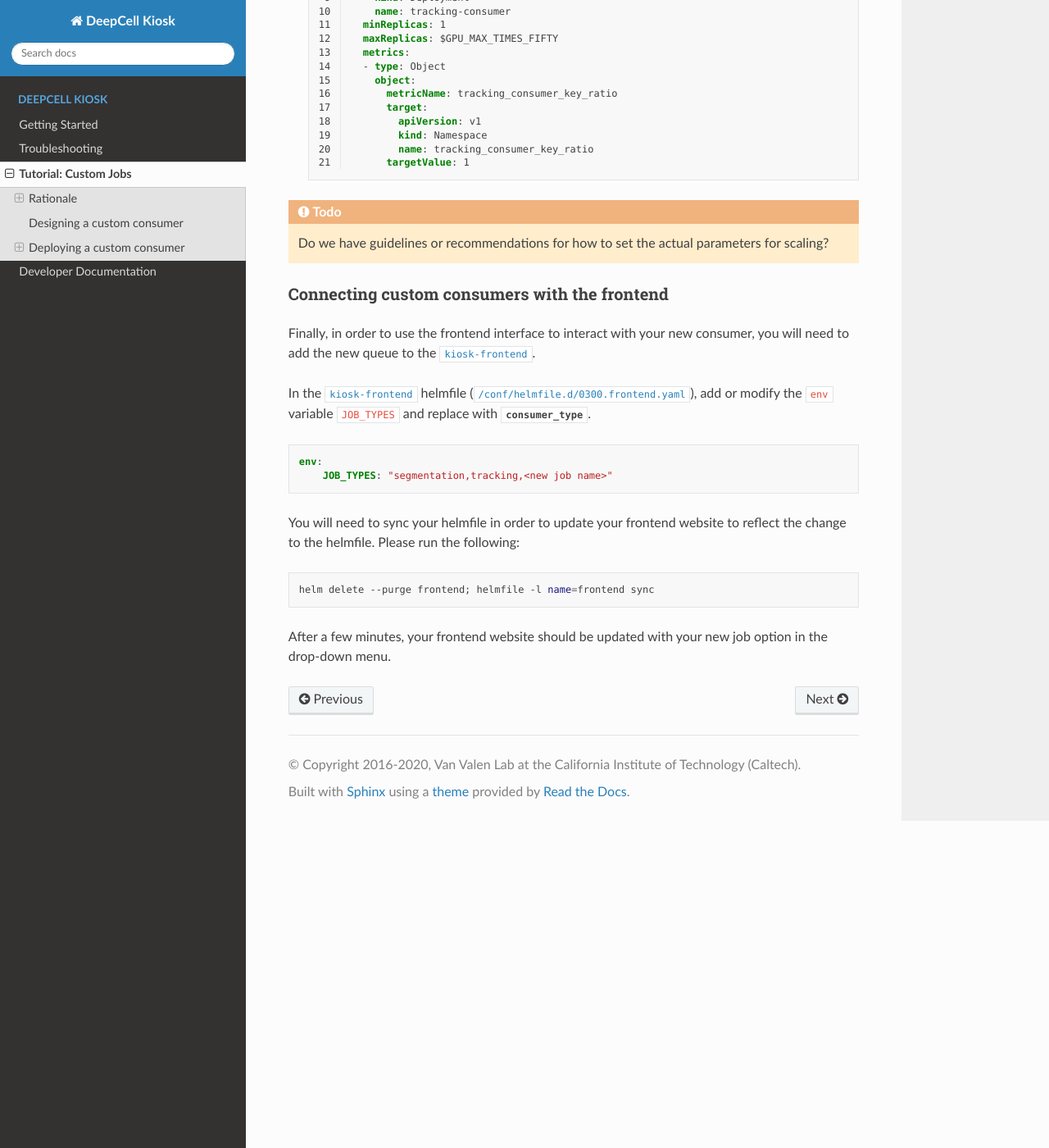
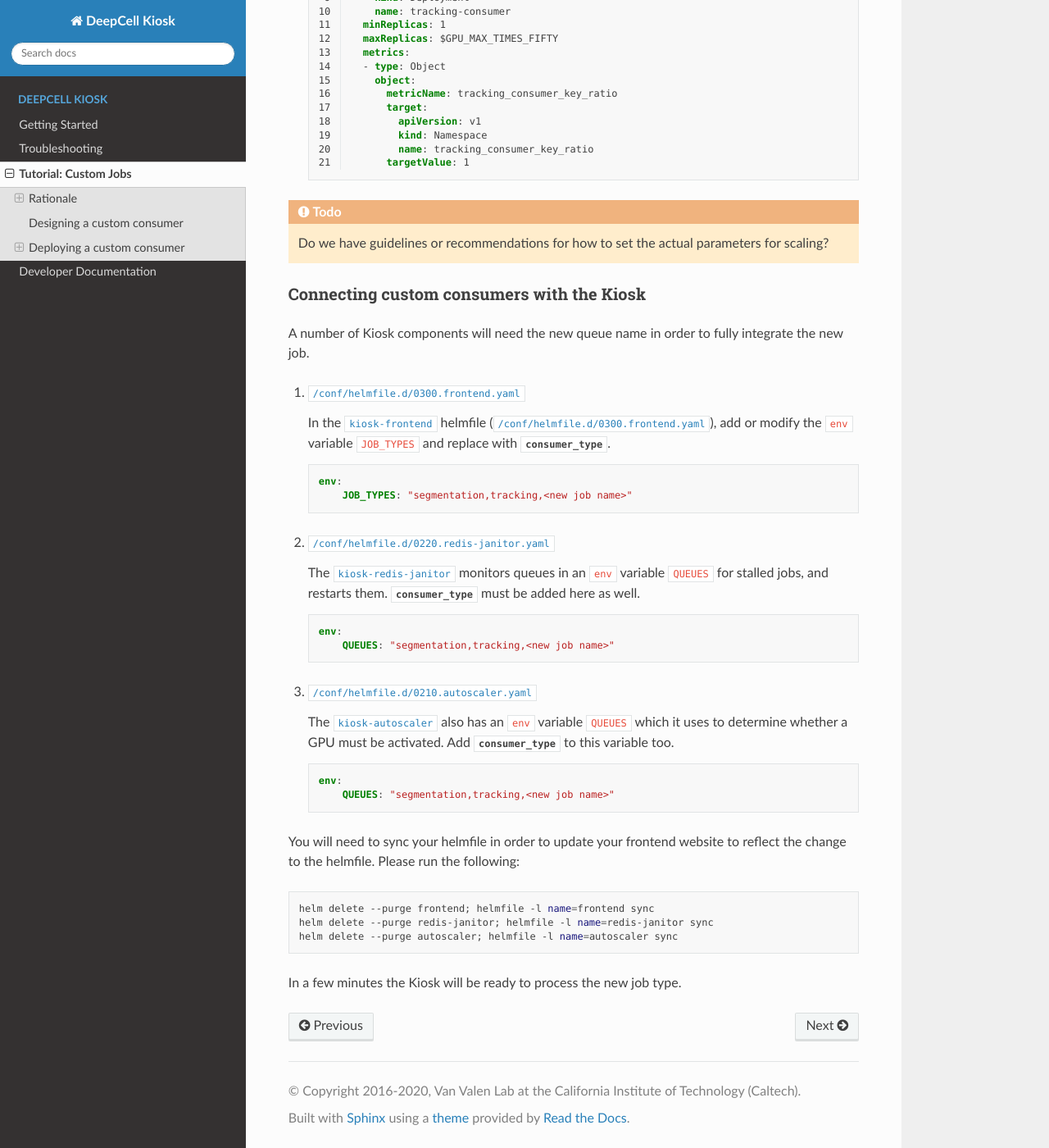
Before and after one commit to vanvalenlab/kiosk-console, a Sphinx documentation site: the page built from docs/source/CUSTOM-JOB.rst, in a window 1280 px wide and 1400 px high, scrolled down 3291 px. Shown: the whole window at 82% size. Built offline with Sphinx 7.4.7 and the Read the Docs theme 2.0.0, drawn with Linux system fonts in a browser that asks for light colours.

Commit message:
Include autoscaler and redis-janitor in new-queue workflow (#276)
* include autoscaler and redis-janitor in edits that must be made for integration with the Kiosk.

```diff
--- a/docs/source/CUSTOM-JOB.rst
+++ b/docs/source/CUSTOM-JOB.rst
@@ -286,25 +286,47 @@ Generally, the consumer for each Redis queue is scaled relative to the amount of
 
     <tt><a href="https://github.com/vanvalenlab/kiosk/blob/master/conf/patches/redis-exporter-script.yaml">/conf/patches/redis-exporter-script.yaml</a></tt>
 
-Connecting custom consumers with the frontend
-^^^^^^^^^^^^^^^^^^^^^^^^^^^^^^^^^^^^^^^^^^^^^
+Connecting custom consumers with the Kiosk
+^^^^^^^^^^^^^^^^^^^^^^^^^^^^^^^^^^^^^^^^^^
 
-Finally, in order to use the frontend interface to interact with your new consumer, you will need to add the new queue to the |kiosk-frontend|.
+A number of Kiosk components will need the new queue name in order to fully integrate the new job.
 
-In the |kiosk-frontend| helmfile (|frontend.yaml|), add or modify the ``env`` variable ``JOB_TYPES`` and replace with :data:`consumer_type`.
+1. |frontend.yaml|
 
-.. code-block:: yaml
+   In the |kiosk-frontend| helmfile (|frontend.yaml|), add or modify the ``env`` variable ``JOB_TYPES`` and replace with :data:`consumer_type`.
 
-    env:
-        JOB_TYPES: "segmentation,tracking,<new job name>"
+   .. code-block:: yaml
+
+       env:
+           JOB_TYPES: "segmentation,tracking,<new job name>"
+
+2. |redis-janitor.yaml|
+
+   The |kiosk-redis-janitor| monitors queues in an ``env`` variable ``QUEUES`` for stalled jobs, and restarts them. :data:`consumer_type` must be added here as well.
+
+   .. code-block:: yaml
+
+       env:
+           QUEUES: "segmentation,tracking,<new job name>"
+
+3. |autoscaler.yaml|
+
+   The |kiosk-autoscaler| also has an ``env`` variable ``QUEUES`` which it uses to determine whether a GPU must be activated. Add :data:`consumer_type` to this variable too.
+
+   .. code-block:: yaml
+
+      env:
+          QUEUES: "segmentation,tracking,<new job name>"
 
 You will need to sync your helmfile in order to update your frontend website to reflect the change to the helmfile. Please run the following:
 
 .. code-block:: bash
 
     helm delete --purge frontend; helmfile -l name=frontend sync
+    helm delete --purge redis-janitor; helmfile -l name=redis-janitor sync
+    helm delete --purge autoscaler; helmfile -l name=autoscaler sync
 
-After a few minutes, your frontend website should be updated with your new job option in the drop-down menu.
+In a few minutes the Kiosk will be ready to process the new job type.
 
 .. |kiosk-frontend| raw:: html
 
@@ -313,3 +335,19 @@ After a few minutes, your frontend website should be updated with your new job o
 .. |frontend.yaml| raw:: html
 
     <tt><a href="https://github.com/vanvalenlab/kiosk/blob/master/conf/helmfile.d/0300.frontend.yaml">/conf/helmfile.d/0300.frontend.yaml</a></tt>
+
+.. |kiosk-redis-janitor| raw:: html
+
+    <tt><a href="https://github.com/vanvalenlab/kiosk-redis-janitor">kiosk-redis-janitor</a></tt>
+
+.. |redis-janitor.yaml| raw:: html
+
+    <tt><a href="https://github.com/vanvalenlab/kiosk/blob/master/conf/helmfile.d/0220.redis-janitor.yaml">/conf/helmfile.d/0220.redis-janitor.yaml</a></tt>
+
+.. |kiosk-autoscaler| raw:: html
+
+    <tt><a href="https://github.com/vanvalenlab/kiosk-autoscaler">kiosk-autoscaler</a></tt>
+
+.. |autoscaler.yaml| raw:: html
+
+    <tt><a href="https://github.com/vanvalenlab/kiosk/blob/master/conf/helmfile.d/0210.autoscaler.yaml">/conf/helmfile.d/0210.autoscaler.yaml</a></tt>
```
Also changed, not shown: 1 other file.
